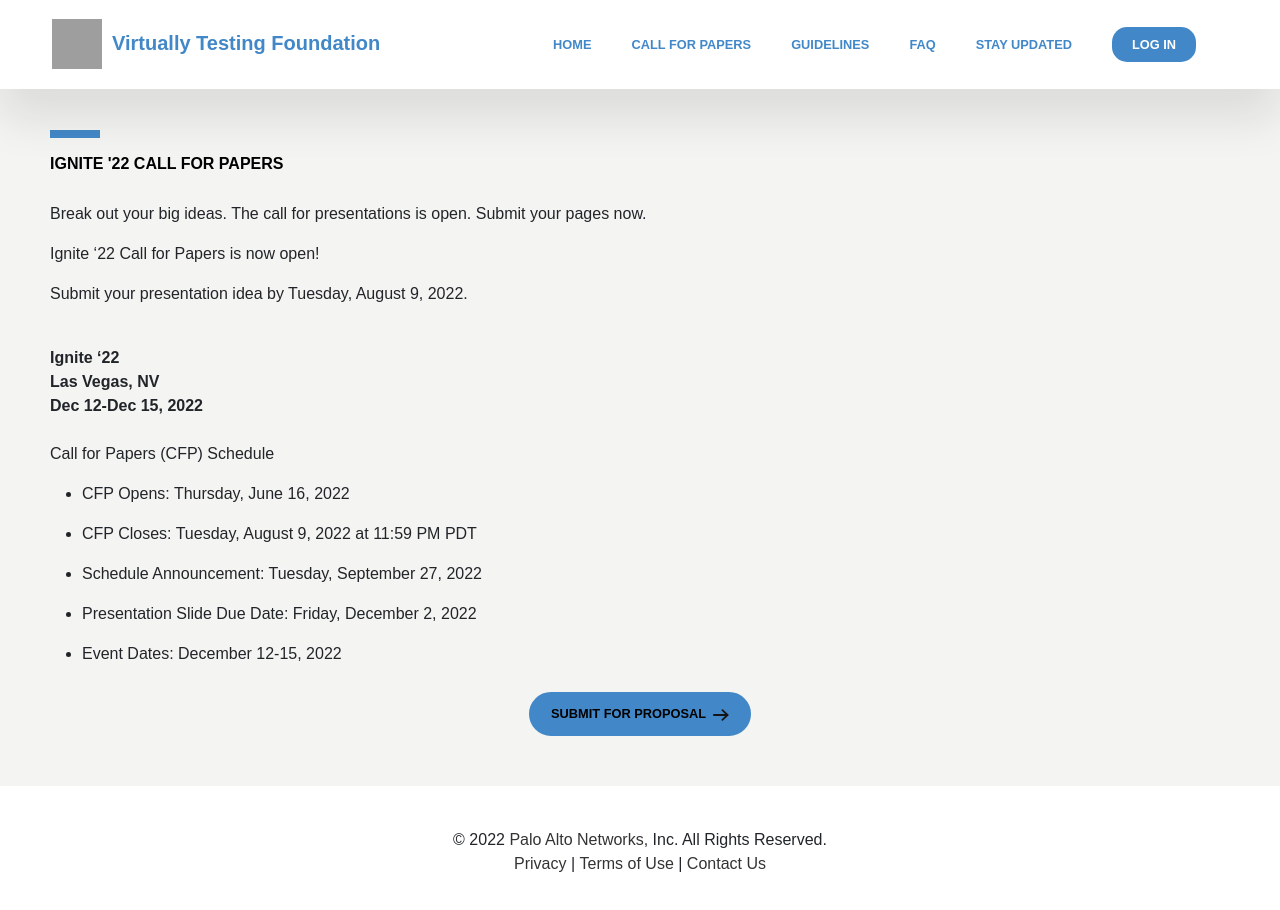
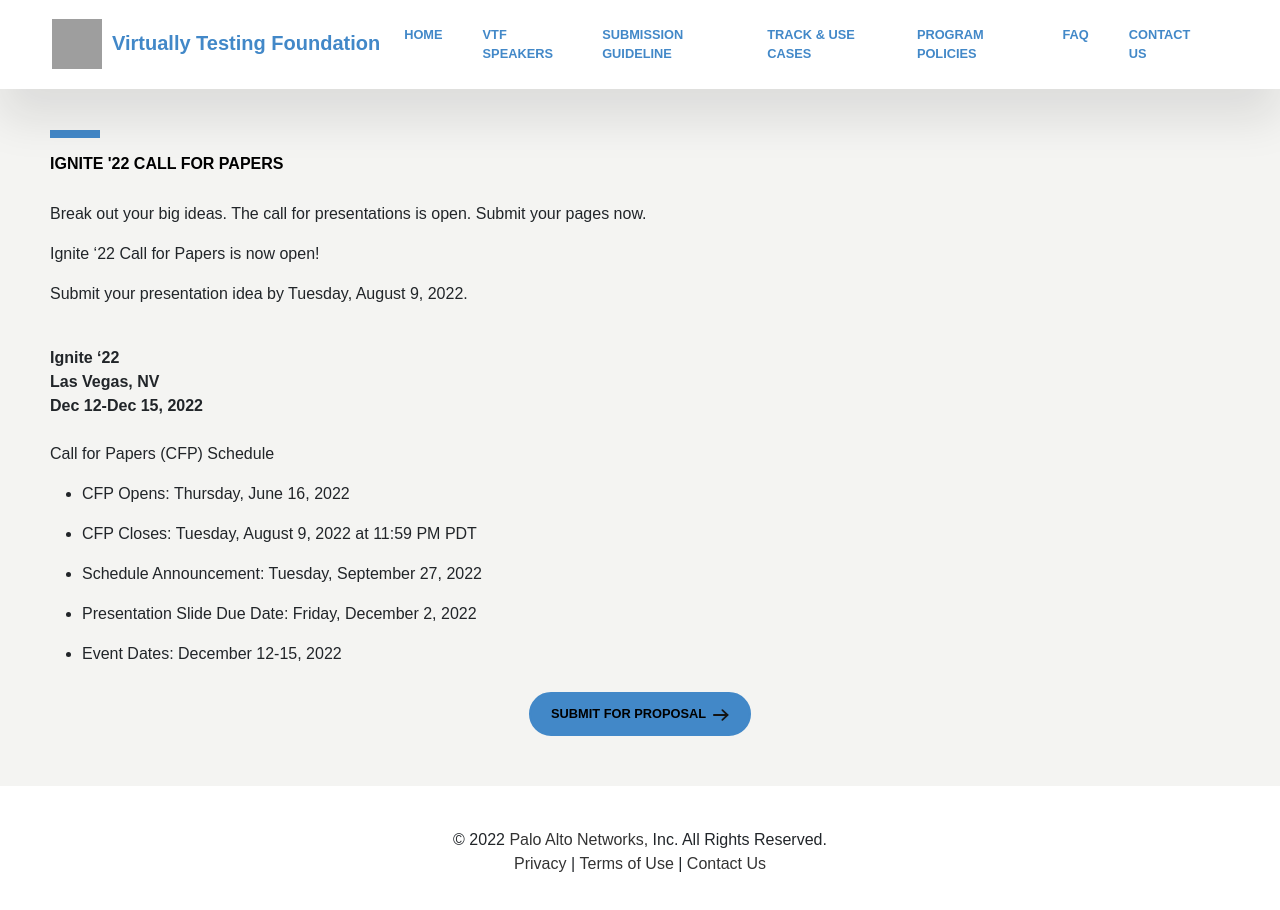
Before and after one commit to Nabeel7801/paloalto, a React (Create React App) app in the folder client/: page /callforpapers in a window 1280 px wide. Shown: the top 910 px of the page. Built offline with nearby package versions, Linux system fonts and the light colour scheme; grey boxes are pictures that could not be loaded.

Commit message:
Fixed urls and footer

```diff
--- a/client/src/App.jsx
+++ b/client/src/App.jsx
@@ -49,11 +49,11 @@ function App() {
                     {/* --------------- Contact Page --------------- */}
                     <Route path="/contact" exact component={() => <Contact />} />
 
-                 {/* --------------- Track and Use Cases --------------- */}
-                 <Route path="/trackusecases" exact component={() => <TrackUseCases />} />
+                    {/* --------------- Track and Use Cases --------------- */}
+                    <Route path="/trackusecases" exact component={() => <TrackUseCases />} />
 
 
-            </Switch>
+                </Switch>
 
             </Router>
         </AppContext.Provider>
--- a/client/src/pages/CallForPapers.jsx
+++ b/client/src/pages/CallForPapers.jsx
@@ -1,5 +1,5 @@
 import React from 'react'
-import Header from '../components/Header';
+import MainHeader from '../components/MainHeader';
 import Footer from '../components/Footer';
 
 import SectionHeading from '../components/SectionHeading';
@@ -8,7 +8,7 @@ import Button from '../components/Button';
 function CallForPapers() {
     return (
         <React.Fragment>
-            <Header />
+            <MainHeader />
 
             <div className="pageContainer">
 
--- a/client/src/pages/Contact.jsx
+++ b/client/src/pages/Contact.jsx
@@ -19,7 +19,7 @@ function Contact() {
                 </div>
 
             </div>
-
+            <Footer/>
         </React.Fragment>
     )
 }
--- a/client/src/pages/Guidelines.jsx
+++ b/client/src/pages/Guidelines.jsx
@@ -19,7 +19,7 @@ function Guidelines() {
                 </div>
 
             </div>
-
+            <Footer />
         </React.Fragment>
     )
 }
--- a/client/src/pages/Participant.jsx
+++ b/client/src/pages/Participant.jsx
@@ -29,7 +29,7 @@ function Participant() {
                 </div>
 
             </div>
-
+            <Footer />
         </React.Fragment>
     )
 
--- a/client/src/pages/Session.jsx
+++ b/client/src/pages/Session.jsx
@@ -28,7 +28,7 @@ function Session() {
                 </div>
 
             </div>
-
+            <Footer />
         </React.Fragment>
     )
 
```
Also changed, not shown: 1 other file (tests, documents, lock files or other folders).
